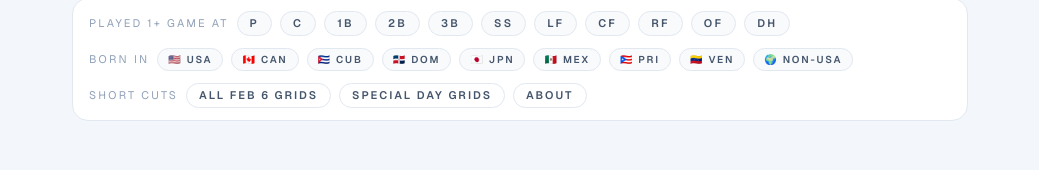
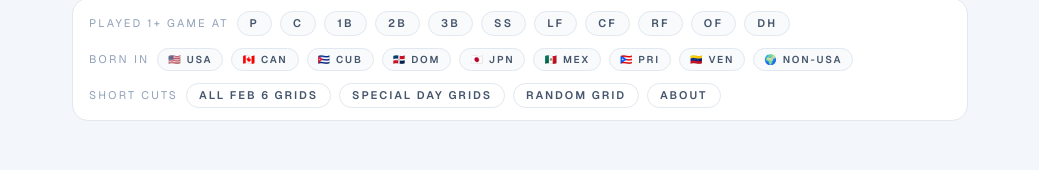
Before and after one commit to matthewglidden/ordinaryarchive, a Next.js app: page / in a window 1280 px wide. Shown: the part 282-452 px from the top of the page, without its empty margins (120-1159 px from the left). Built offline with nearby package versions, Linux system fonts and the light colour scheme.

Commit message:
Add random grid shortcut

```diff
--- a/app/home-client.tsx
+++ b/app/home-client.tsx
@@ -890,6 +890,16 @@ export default function HomeClient() {
     setIntersectOnly(false);
   };
 
+  const handleRandomPick = () => {
+    if (!combinedGrids.length) return;
+    const index = Math.floor(Math.random() * combinedGrids.length);
+    const selected = combinedGrids[index];
+    if (!selected) return;
+    if (typeof window !== "undefined") {
+      window.location.href = selected.url;
+    }
+  };
+
   const getMatchSet = (grid: Grid) => {
     if (!allTokenGroups.length) return new Set<string>();
     const baseLabels =
@@ -1152,6 +1162,13 @@ export default function HomeClient() {
               >
                 Special day grids
               </button>
+              <button
+                type="button"
+                onClick={handleRandomPick}
+                className="rounded-full border border-slate-200 bg-white px-3 py-1 text-[11px] font-semibold uppercase tracking-[0.18em] text-slate-600 transition hover:border-slate-300 hover:text-slate-900"
+              >
+                Random grid
+              </button>
                 <a
                   href="/about"
                   className="rounded-full border border-slate-200 bg-white px-3 py-1 text-[11px] font-semibold uppercase tracking-[0.18em] text-slate-600 transition hover:border-slate-300 hover:text-slate-900"
@@ -1224,6 +1241,13 @@ export default function HomeClient() {
                   }`}
                 >
                   Special day grids
+                </button>
+                <button
+                  type="button"
+                  onClick={handleRandomPick}
+                  className="rounded-full border border-slate-200 bg-white px-3 py-1 text-[11px] font-semibold uppercase tracking-[0.18em] text-slate-600 transition hover:border-slate-300 hover:text-slate-900"
+                >
+                  Random grid
                 </button>
                 <a
                   href="/about"
```
